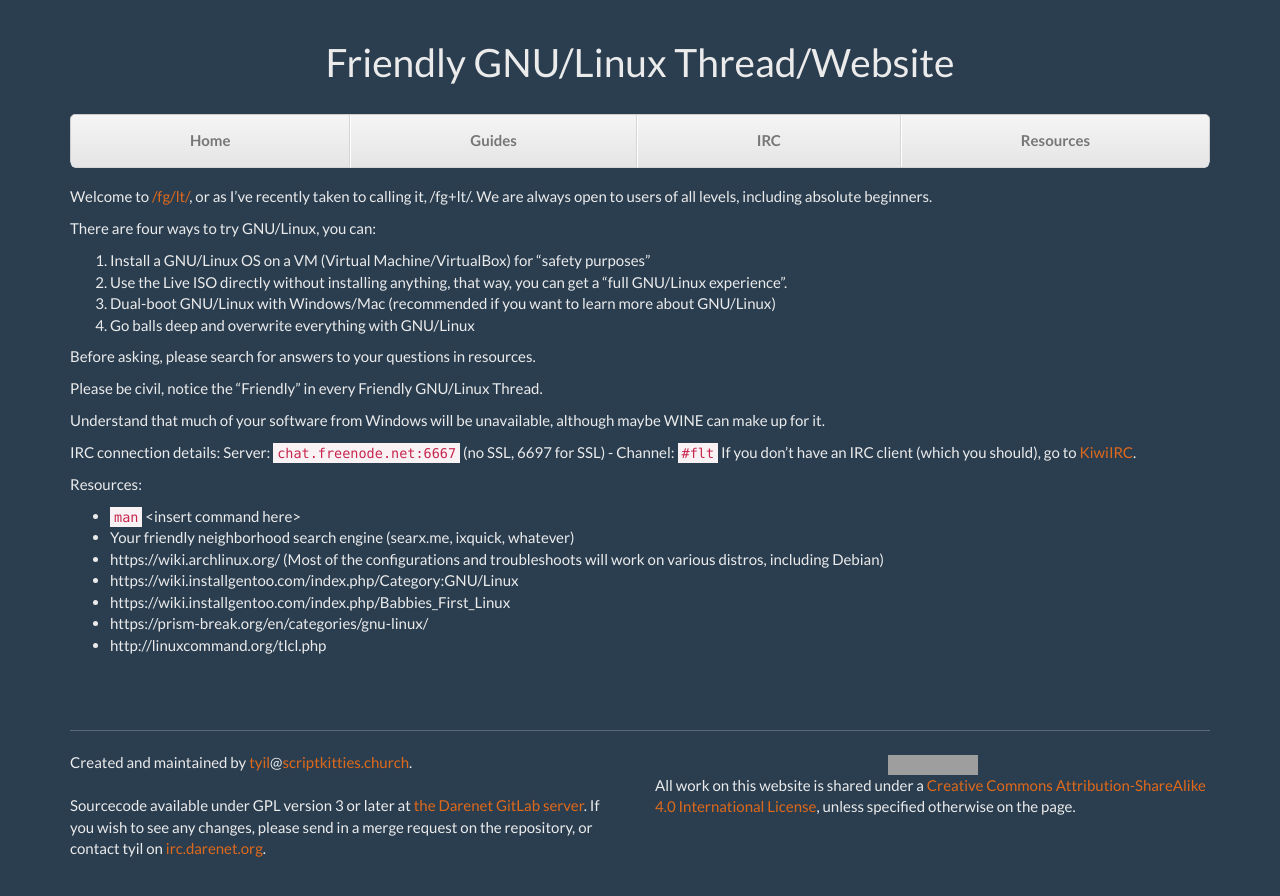
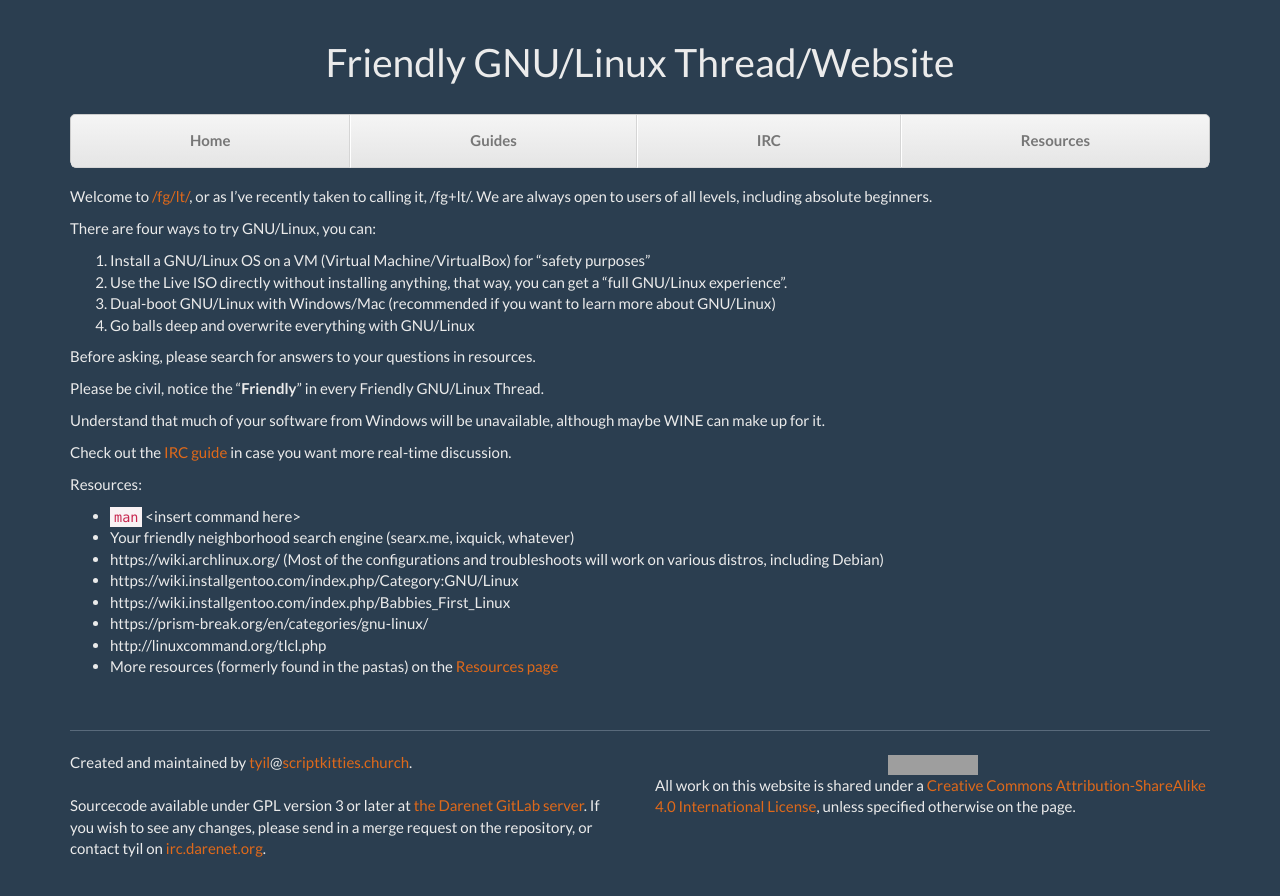
Before and after one commit to scriptkitties/fglt, a Jekyll site: the page built from index.md, in a window 1280 px wide. Shown: the top 896 px of the page. Built offline with Jekyll 4.4.1, drawn with Linux system fonts in a browser that asks for light colours; Markdown is read by kramdown in place of the engine named in the settings; grey boxes are pictures that could not be loaded.

Commit message:
update the index page

```diff
--- a/index.md
+++ b/index.md
@@ -18,21 +18,23 @@ There are four ways to try GNU/Linux, you can:
 
 Before asking, please search for answers to your questions in resources.
 
-Please be civil, notice the "Friendly" in every Friendly GNU/Linux Thread.
+Please be civil, notice the "**Friendly**" in every Friendly GNU/Linux Thread.
 
 Understand that much of your software from Windows will be unavailable,
 although maybe WINE can make up for it.
 
-IRC connection details:
-Server: `chat.freenode.net:6667` (no SSL, 6697 for SSL) - Channel: `#flt`
-If you don't have an IRC client (which you should), go to [KiwiIRC](https://kiwiirc.com/client/irc.freenode.net/flt).
+Check out the [IRC guide]({{ "irc.html" | prepend: site.baseurl }}) in case you
+want more real-time discussion.
 
 Resources:
 
 - `man` &lt;insert command here&gt;
 - Your friendly neighborhood search engine (searx.me, ixquick, whatever)
-- https://wiki.archlinux.org/ (Most of the configurations and troubleshoots will work on various distros, including Debian)
+- https://wiki.archlinux.org/ (Most of the configurations and troubleshoots
+  will work on various distros, including Debian)
 - https://wiki.installgentoo.com/index.php/Category:GNU/Linux
 - https://wiki.installgentoo.com/index.php/Babbies_First_Linux
 - https://prism-break.org/en/categories/gnu-linux/
 - http://linuxcommand.org/tlcl.php
+- More resources (formerly found in the pastas) on the [Resources page]({{
+  "resources.html" | prepend: site.baseurl }})
```
